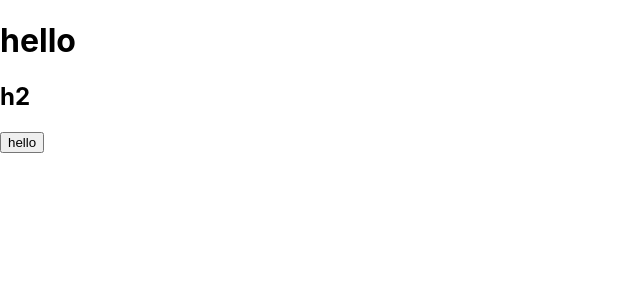
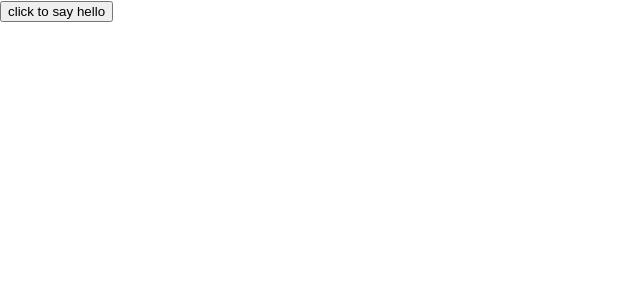
Before and after one commit to SamManoli975/typetest, a React (Create React App) app: page / in a window 1280 px wide. Shown: the top 300 px of the page, without its empty margins (0-640 px from the left). Built offline with nearby package versions, Linux system fonts and the light colour scheme.

Commit message:
creating a function to output random words on command ( will increase this later and randomise the words )

```diff
--- a/package.json
+++ b/package.json
@@ -6,6 +6,7 @@
     "@testing-library/jest-dom": "^5.17.0",
     "@testing-library/react": "^13.4.0",
     "@testing-library/user-event": "^13.5.0",
+    "random-words": "^2.0.0",
     "react": "^18.2.0",
     "react-dom": "^18.2.0",
     "react-scripts": "5.0.1",
--- a/src/App.js
+++ b/src/App.js
@@ -1,17 +1,14 @@
 // import logo from './logo.svg';
 import React from 'react';
 import './App.css';
+import Hello from './sayHello';
 
 function App() {
 
-  const sayhello = () =>{
-    console.log('sayHello');
-  }
+
   return (
     <div>
-      <h1>hello</h1>
-      <h2>h2</h2>
-      <button onClick={sayhello}>hello</button>
+      <Hello/>
     </div>
   );
 }
--- /dev/null
+++ b/src/sayHello.js
@@ -0,0 +1,22 @@
+import React, {useState} from "react";
+import {generate} from "random-words";
+
+function Hello(){
+    const [words, setWords] = useState(""); // State for storing words
+
+    const RandomWords = () => {
+        // Generate an array of 5 random words
+        const generatedWords = generate({ exactly: 5, join: " " });
+
+        // Update the state with the generated words
+        setWords(generatedWords);
+    };
+    return(
+        <div>
+            <button onClick={RandomWords}>click to say hello</button>
+            <h1>{words}</h1>
+        </div>
+    );
+}
+
+export default Hello;
```
Also changed, not shown: 1 other file (tests, documents, lock files or other folders).
